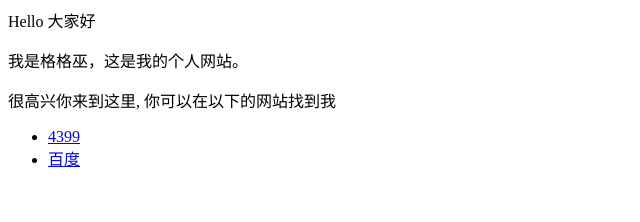
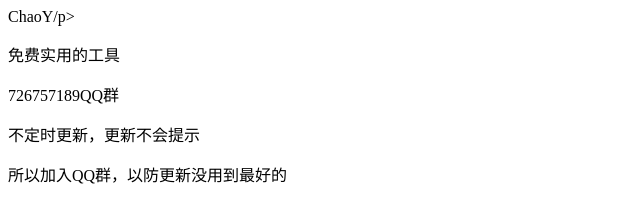
Before and after one commit to gegewushuaige/gegewushuaige.github.io, a plain HTML site: page index.html in a window 1280 px wide. Shown: the whole page, without its empty margins (0-640 px from the left). Drawn offline with Linux system fonts and the light colour scheme.

Commit message:
Update index.html

```diff
--- a/index.html
+++ b/index.html
@@ -1,8 +1,6 @@
-<p>Hello 大家好</p>
-<p>我是格格巫，这是我的个人网站。 </p>
-<p>很高兴你来到这里, 你可以在以下的网站找到我</p>
-
-<ul>
-  <li> <a href="www.4399.com">4399</a> </li>
-  <li> <a href="www.baidu.com">百度</a> </li>
+<p>ChaoY/p>
+<p>免费实用的工具 </p>
+<p>726757189QQ群</p>
+<p>不定时更新，更新不会提示</p>
+<p>所以加入QQ群，以防更新没用到最好的</p>
 </ul>
```
